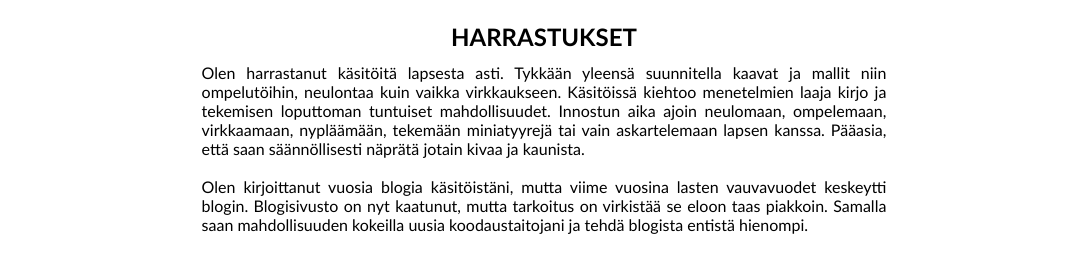
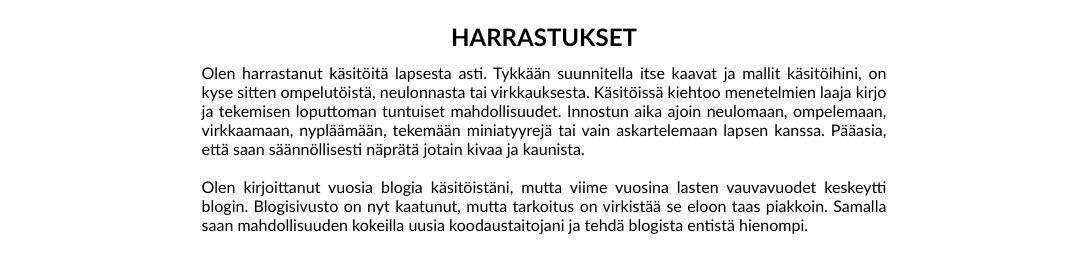
Before and after one commit to PaulaSalonen/JAMK-valintakoekurssi, a plain HTML site: page harjoitustyö/versio9/harrastukset.html in a window 1280 px wide. Shown: the part 250-529 px from the top of the page, without its empty margins (96-1183 px from the left). Drawn offline with Linux system fonts and the light colour scheme.

Commit message:
kieliasun korjaus

```diff
--- a/harjoitustyö/versio9/harrastukset.html
+++ b/harjoitustyö/versio9/harrastukset.html
@@ -25,8 +25,8 @@
         <main>
             <section class="kuvaus">
                 <header><h2>HARRASTUKSET</h2></header>
-                <p>Olen harrastanut käsitöitä lapsesta asti. Tykkään yleensä suunnitella kaavat ja mallit niin ompelutöihin,
-                        neulontaa kuin vaikka virkkaukseen. Käsitöissä kiehtoo menetelmien laaja kirjo ja
+                <p>Olen harrastanut käsitöitä lapsesta asti. Tykkään  suunnitella itse kaavat ja mallit käsitöihini, on kyse sitten ompelutöistä,
+                        neulonnasta tai virkkauksesta. Käsitöissä kiehtoo menetelmien laaja kirjo ja
                         tekemisen loputtoman tuntuiset mahdollisuudet.
                         Innostun aika ajoin neulomaan, ompelemaan, virkkaamaan, nypläämään, tekemään miniatyyrejä tai vain
                         askartelemaan lapsen kanssa. Pääasia, että saan säännöllisesti näprätä jotain kivaa ja kaunista.
```
Also changed, not shown: harjoitustyö/versio9/koodaaminen.html (+1 -2 lines).
